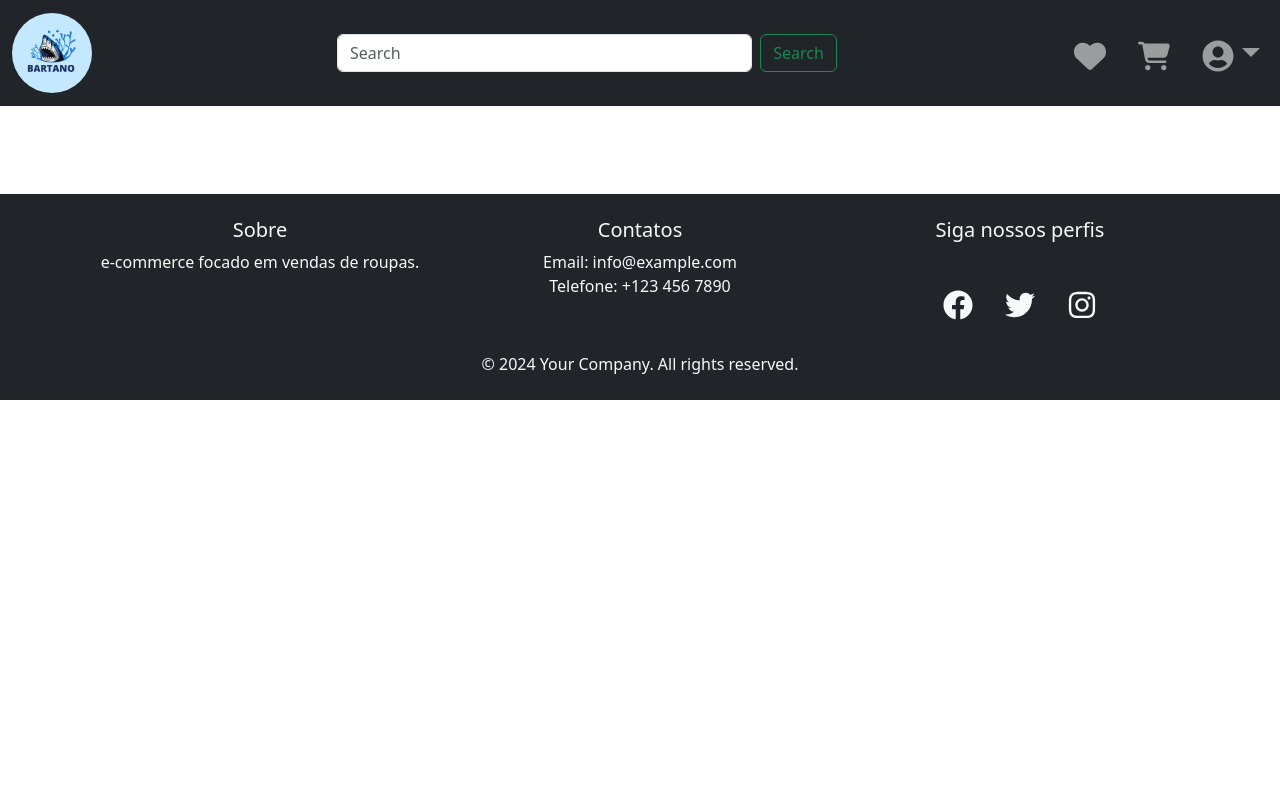
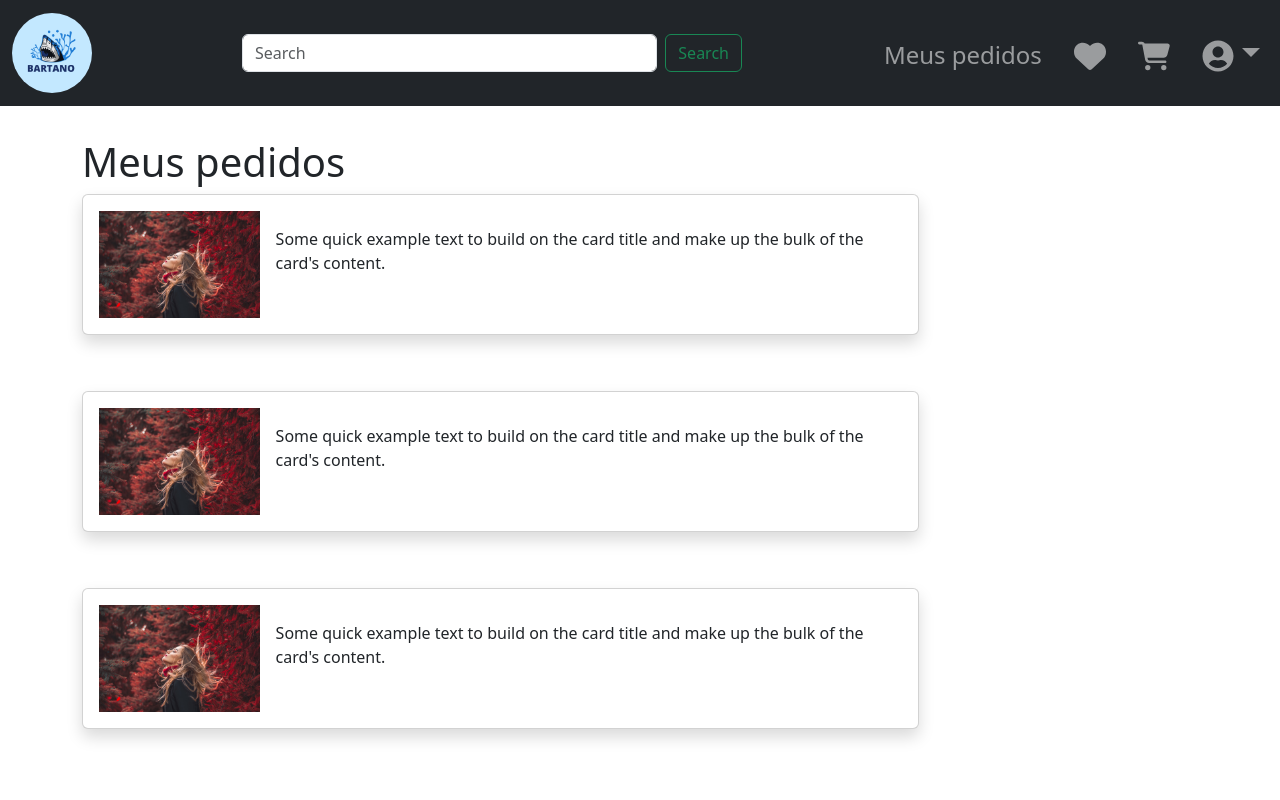
Before and after one commit to ArturMineiro/e-commerce, a React (Vite) app: page /meuspedidos in a window 1280 px wide. Shown: the top 800 px of the page. Built offline with nearby package versions, Linux system fonts and the light colour scheme.

Commit message:
meus pedidos

```diff
--- a/src/App.tsx
+++ b/src/App.tsx
@@ -7,6 +7,7 @@ import Carrinho from './pages/Carrinho'
 import Curtidos from './pages/Curtidos'
 import Login from './pages/Login'
 import Footer from './components/Footer'
+import Meuspedidos from './pages/Meuspedidos'
 
 function App() {
 
@@ -22,6 +23,7 @@ function App() {
         <Route path="/carrinho" element={<Carrinho />} />
         <Route path="/curtidos" element={<Curtidos />} />
         <Route path="/login" element={<Login />} />
+        <Route path="/meuspedidos" element={<Meuspedidos />} />
         {/* Adicione outras rotas aqui conforme necessário */}
     </Routes> </div>
     <Footer/>
--- a/src/components/Navbar.tsx
+++ b/src/components/Navbar.tsx
@@ -34,6 +34,9 @@ function Navbar() {
                       <Search />
                   </div>
                   <ul className="navbar-nav ms-auto">
+                  <li className="nav-item me-3">
+                  <Link className="nav-link fs-4 mt-2" to="meuspedidos"> Meus pedidos </Link>
+                      </li>
                       <li className="nav-item me-3">
                           <Link className="nav-link fs-2" to="/curtidos">
                               <FaHeart />
--- /dev/null
+++ b/src/pages/Meuspedidos.tsx
@@ -0,0 +1,24 @@
+
+import CardLaterais from "../components/CardLaterais"
+
+function Meuspedidos(){
+    return(
+        <div className="container">
+        <div className="row">
+          <h1>Meus pedidos</h1>
+          <div className="d-flex flex-column justify-content-center align-items-center">
+            <div className="col mb-2">
+              <CardLaterais/>
+            </div>
+            <div className="col mb-2">
+              <CardLaterais/>
+            </div>
+            <div className="col mb-2">
+              <CardLaterais/>
+            </div>
+          </div>
+        </div>
+      </div>
+    )
+}
+export default Meuspedidos
```
